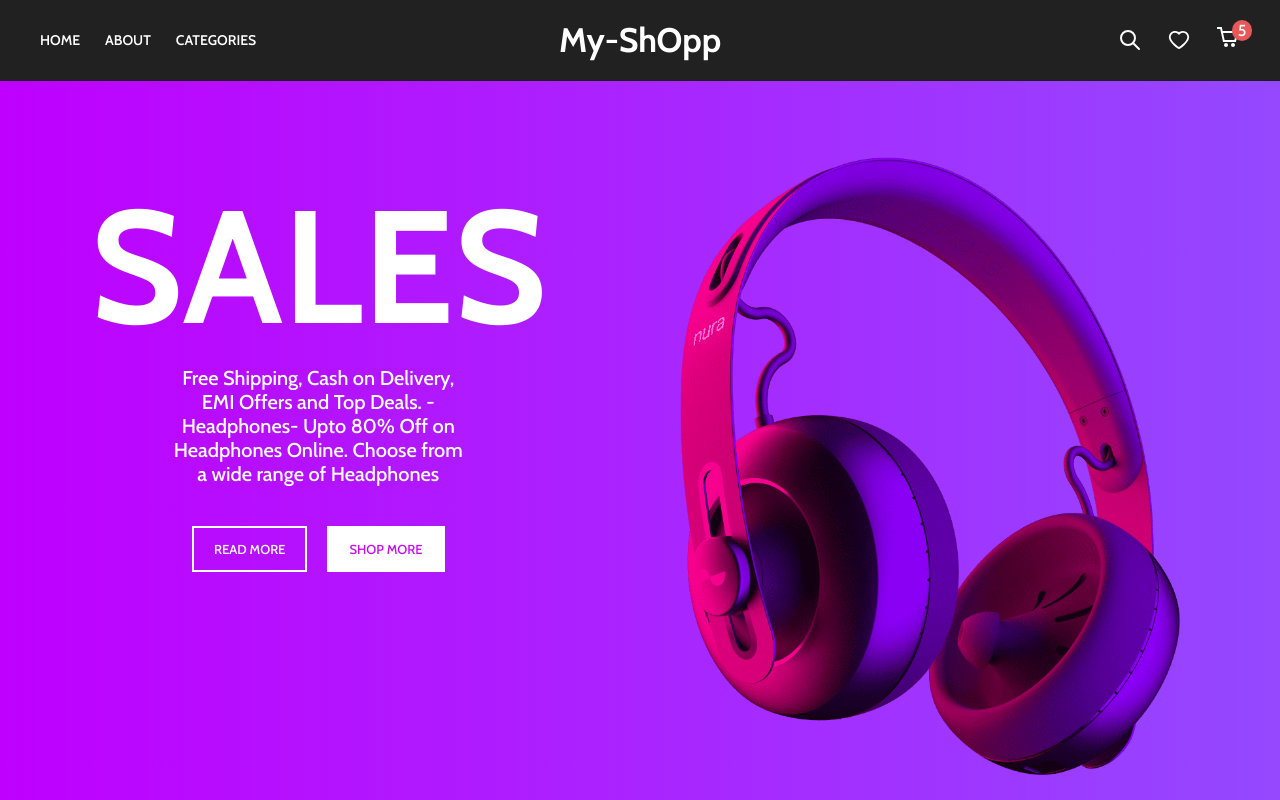
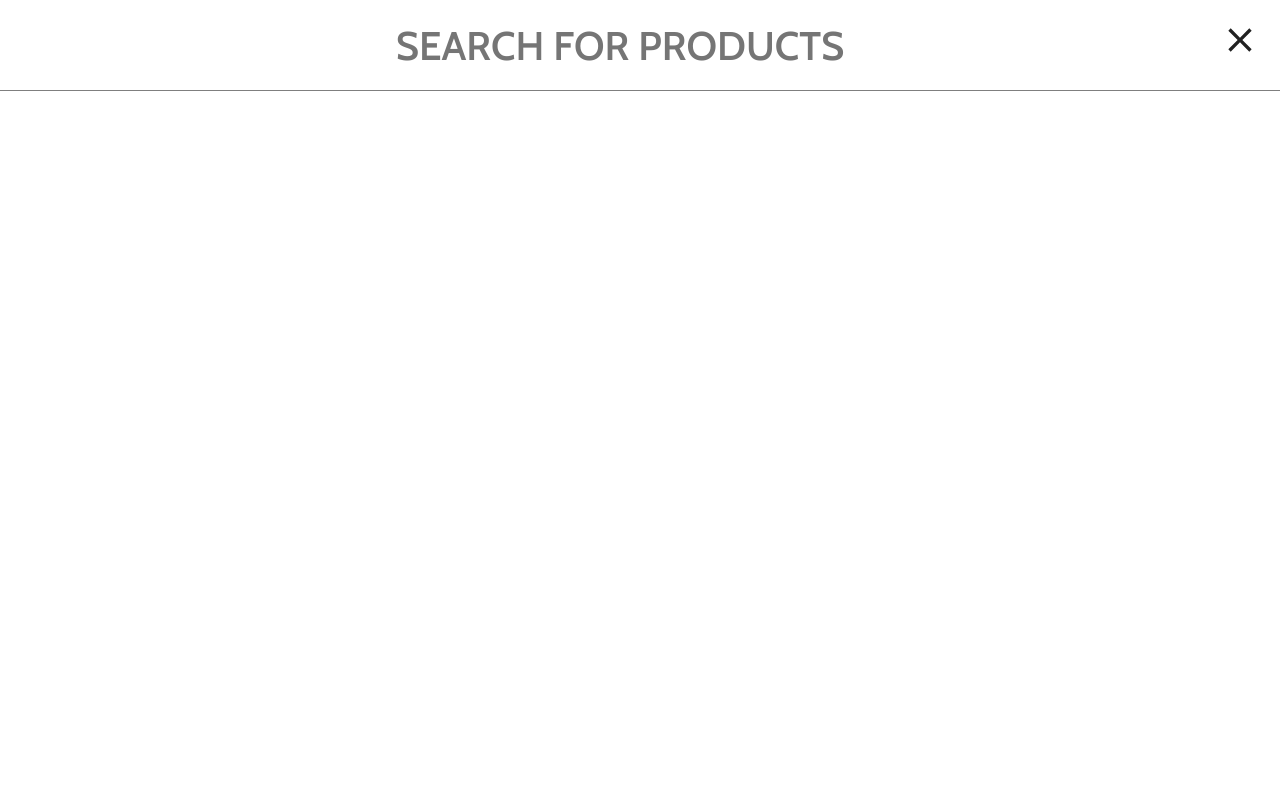
Before and after one commit to NITINKUMAWAT0/E-ShOpp, a React (Create React App) app: page / in a window 1280 px wide. Both pictures are taken after a click on the icon 1130 px from the left and 40 px from the top of the page. Shown: the top 800 px of the page. Built offline with nearby package versions, Linux system fonts and the light colour scheme.

Commit message:
working on searchbar!!

```diff
--- a/src/components/Header/Header.jsx
+++ b/src/components/Header/Header.jsx
@@ -14,6 +14,7 @@ import { Context } from '../../utils/context';
 const Header = () => {
     const [scrolled, setScrolled] = useState(false);
     const [showCart, setShowCart ] = useState(false);
+    const [showSearch, setShowSearch]= useState(false);
     const handleScroll = () => {
         const offSet = window.scrollY;
         if (offSet > 200) {
@@ -37,7 +38,7 @@ const Header = () => {
                     </ul>
                     <div className="center">My-ShOpp</div>
                     <div className="right">
-                        <TbSearch />
+                        <TbSearch onClick={()=>setShowSearch(true)} />
                         <AiOutlineHeart />
                         <span className="cart-item" onClick={()=>setShowCart(true)}>
                             <CgShoppingCart />
@@ -47,6 +48,7 @@ const Header = () => {
                 </div>
             </header>
             {showCart && <Cart setShowCart={setShowCart}/>}
+            {showSearch && <Search setShowSearch={setShowSearch} /> }
         </>
     );
 };
--- a/src/components/Header/Search/Search.jsx
+++ b/src/components/Header/Search/Search.jsx
@@ -1,6 +1,14 @@
 import "./Search.scss";
-const Search = () => {
-    return <div>Search</div>;
+import { MdClose } from "react-icons/md";
+const Search = ({ setShowSearch }) => {
+  return (
+    <div className="search-model">
+      <div className="form-field">
+        <input type="text" autoFocus placeholder="Search for products" />
+        <MdClose onClick={()=>setShowSearch(false)} />
+      </div>
+    </div>
+  );
 };
 
 export default Search;
--- a/src/components/Header/Search/Search.scss
+++ b/src/components/Header/Search/Search.scss
@@ -1 +1,45 @@
 @import "../../../css-config/mixins.scss";
+.search-model {
+  position: fixed;
+  width: 100%;
+  height: 100%;
+  z-index: 99;
+  top: 0;
+  left: 0;
+  background-color: #fff;
+  // transform: translateY(100%);
+  .form-field {
+    justify-content: center;
+    padding: 10px 50px;
+    border-bottom: 1px solid rgba(0, 0, 0, 0.5);
+    display: flex;
+    position: relative;
+    width: 100%;
+    @include md{
+        padding: 20px 0;
+    }
+    input{
+        width: 100%;
+        max-width: 1200px;
+        height: 50px;
+        font-size: 20px;
+        font-weight: 600;
+        text-align: center;
+        color: #212121;
+        outline: none;
+        border:none;
+        text-transform: uppercase;
+        @include md{
+            font-size: 40px;
+        }
+    }
+    svg{
+        font-size: 40px;
+        color: #212121;
+    }
+    svg:hover{
+        color: #747474;
+        cursor: pointer;
+    }
+  }
+}
```
